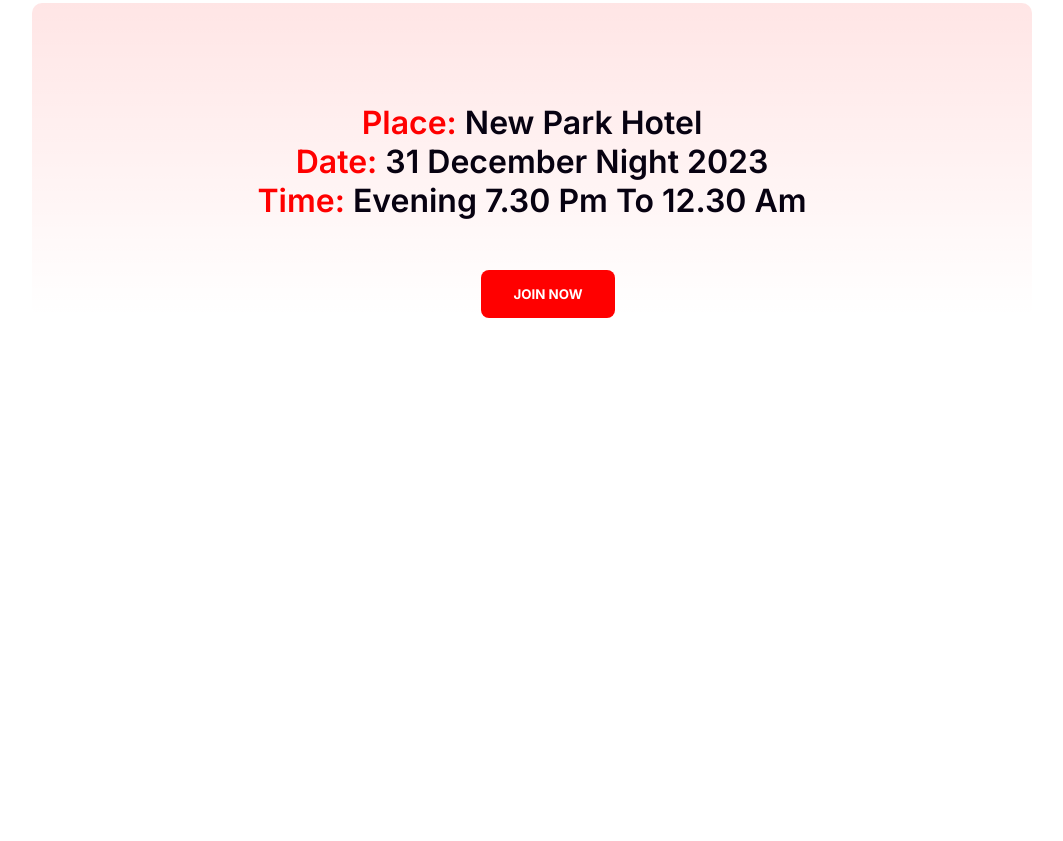
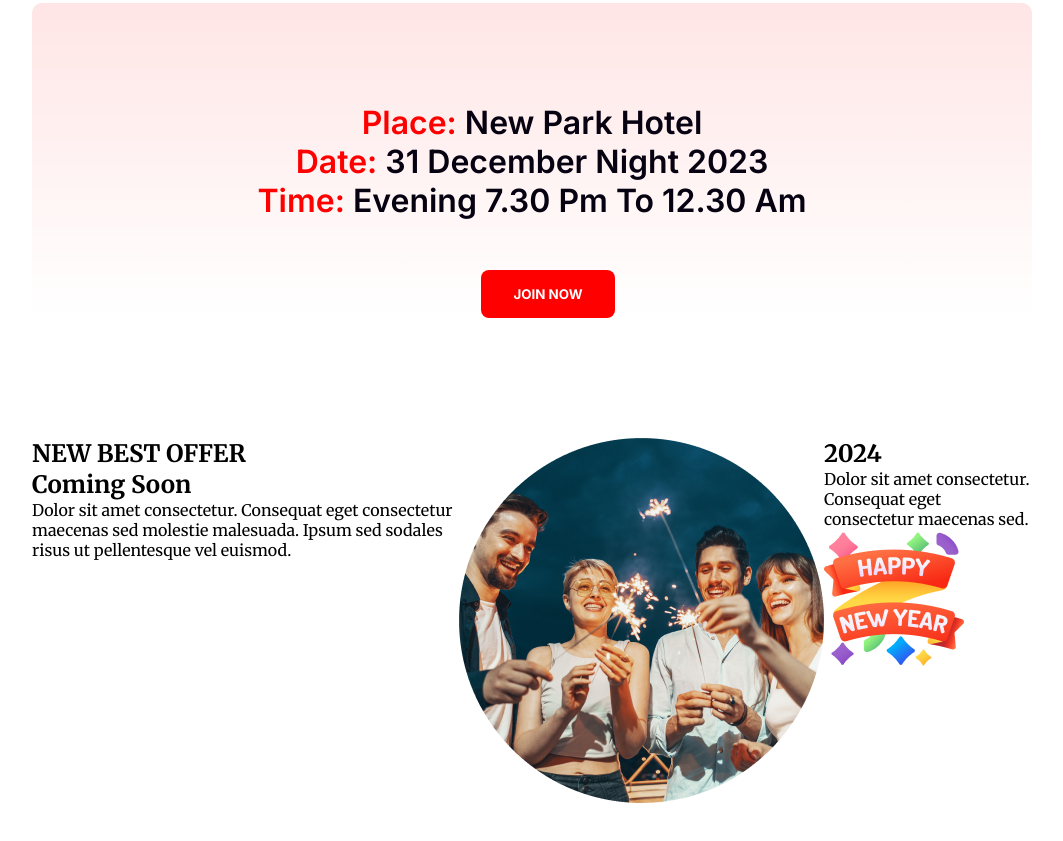
Before and after one commit to mdmarufhossianbd/firstassignment, a plain HTML site: page index.html in a window 1280 px wide. Shown: the part 2644-3485 px from the top of the page, without its empty margins (108-1171 px from the left). Before the commit the page ends 3082 px from the top, so only its background shows below. Drawn offline with Linux system fonts and the light colour scheme.

Commit message:
section 5 start

```diff
--- a/index.html
+++ b/index.html
@@ -47,7 +47,6 @@
             <div class="year_img">
                 <img src="images/Group 70.png" alt="2024">
             </div>
-
         </section>
         <section class="join_section">
             <div>
@@ -58,6 +57,28 @@
                 <button class="join_btn">Join Now</button>
             </div>
         </section>
+        <section class="section5">
+            <div class="section5_1st">
+                <h2 class="section5_title">
+                    NEW BEST OFFER
+                </h2>
+                <h2 class="section5_title2">
+                    Coming Soon
+                </h2>
+                <p class="section5_details">
+                    Dolor sit amet consectetur. Consequat eget consectetur maecenas sed molestie malesuada. Ipsum sed sodales risus ut pellentesque vel euismod.
+                </p>
+            </div>
+            <div class="section5_2nd">
+                <img src="images/Ellipse 1.png" alt="ellipse">
+            </div>
+            <div class="section5_3rd">
+                <h2 class="section5_title3">2024</h2>
+                <p class="section5_details">Dolor sit amet consectetur. Consequat eget consectetur maecenas sed.</p>
+                <img src="images/Group 96.png" alt="happy new year">
+            </div>
+
+        </section>
     </main>
 </body>
 </html>
--- a/style.css
+++ b/style.css
@@ -114,3 +114,10 @@ body{
 .join_title_color{
     color: #F00;
 }
+
+/* section 5 styles */
+
+.section5{
+    margin: 120px 140px 120px;
+    display: flex;
+}
```
